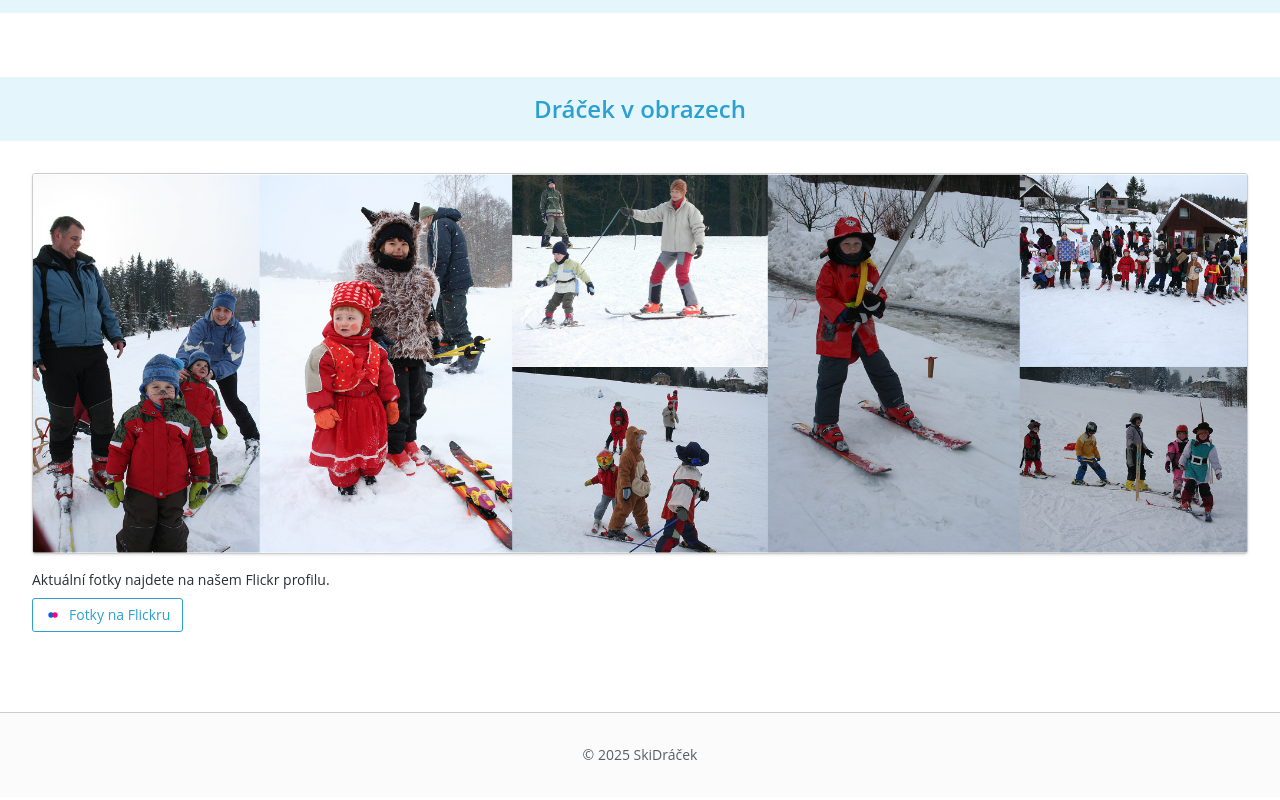
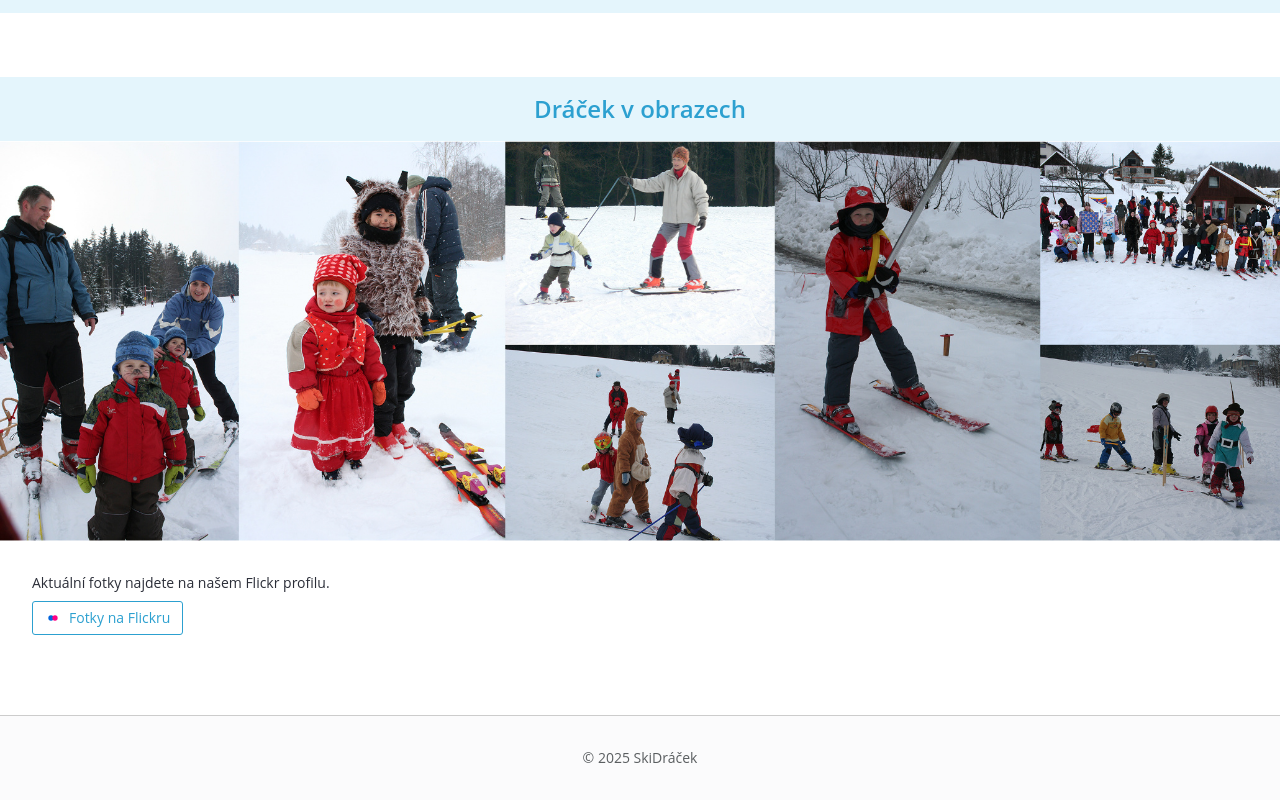
Before and after one commit to janhalama/skidracek-website, a Next.js app: page / in a window 1280 px wide. Shown: the part 1631-2431 px from the top of the page. Built offline with nearby package versions, Linux system fonts and the light colour scheme; no server answers.

Commit message:
Gallery: make image full-bleed to align with header and span viewport

```diff
--- a/components/sections/Gallery.tsx
+++ b/components/sections/Gallery.tsx
@@ -9,17 +9,19 @@ export default function Gallery() {
           <h2 className="text-2xl font-semibold text-center text-primary">Dráček v obrazech</h2>
         </div>
       </div>
+      {/* Full-bleed image aligned with header edges */}
+      <div className="w-full bg-white">
+        <Image
+          src="/images/original/gallery.jpg"
+          alt="Dráček v obrazech"
+          width={1920}
+          height={1080}
+          className="block w-full h-auto"
+          sizes="100vw"
+          priority={false}
+        />
+      </div>
       <div className="container-base py-8 bg-white">
-        <div className="mb-4">
-          <Image
-            src="/images/original/gallery.jpg"
-            alt="Dráček v obrazech"
-            width={1200}
-            height={675}
-            className="w-full h-auto rounded-sm border border-border shadow-sm"
-            priority={false}
-          />
-        </div>
         <p className="text-sm text-(--color-text)">Aktuální fotky najdete na našem Flickr profilu.</p>
         <p className="mt-2">
           <a
```
